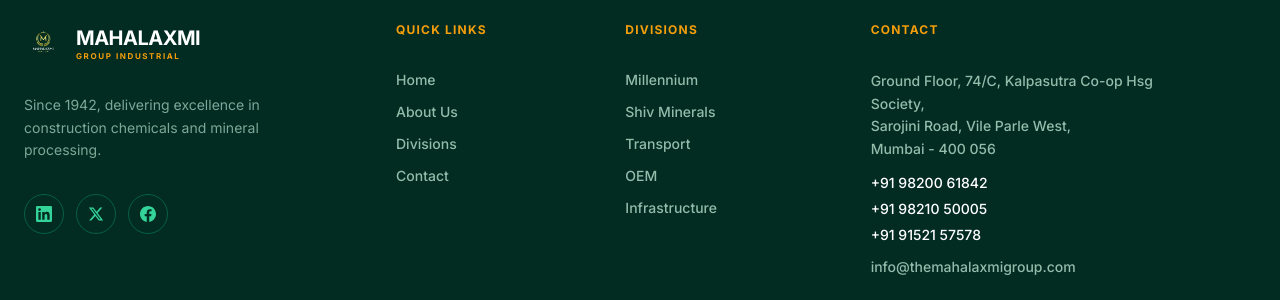
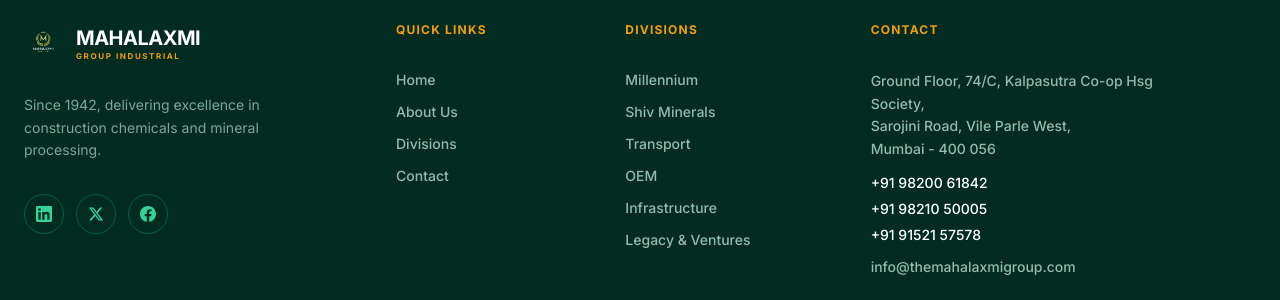
Before and after one commit to noobhacker02/MahaLXM-Hosting, a React (Vite) app: page / in a window 1280 px wide. Shown: the part 4976-5276 px from the top of the page. Built offline with nearby package versions, Linux system fonts and the light colour scheme; the HTML template or start-up script is replaced by a standard one.

Commit message:
Update Navbar and Footer links

```diff
--- a/src/App.jsx
+++ b/src/App.jsx
@@ -1185,7 +1185,8 @@
       n: 'Divisions', v: 'divisions', sub: [
         { n: 'Construction Chemicals', v: 'chemicals' }, { n: 'OEM Manufacturing', v: 'oem' },
         { n: 'Mahalaxmi Millennium', v: 'millennium' }, { n: 'Shiv Minerals', v: 'shiv' },
-        { n: 'Transport & Logistics', v: 'transport' }, { n: 'Infrastructure', v: 'infra' }
+        { n: 'Transport & Logistics', v: 'transport' }, { n: 'Infrastructure', v: 'infra' },
+        { n: 'Legacy & Ventures', v: 'legacy' }
       ]
     },
     { n: 'Solutions', v: 'applications' },
@@ -1211,7 +1212,8 @@
         { n: 'Mahalaxmi Millennium', v: 'millennium', i: <HardHat size={16} /> },
         { n: 'Shiv Minerals', v: 'shiv', i: <Microscope size={16} /> },
         { n: 'Transport & Logistics', v: 'transport', i: <Truck size={16} /> },
-        { n: 'Infrastructure', v: 'infra', i: <Building2 size={16} /> }
+        { n: 'Infrastructure', v: 'infra', i: <Building2 size={16} /> },
+        { n: 'Legacy & Ventures', v: 'legacy', i: <Briefcase size={16} /> }
       ].filter(item => siteMode === 'group_only' ? item.v !== 'chemicals' : true)
     },
     'Catalogue': {
@@ -2766,7 +2768,7 @@
           <div>
             <h2 className="text-xs font-bold uppercase tracking-widest text-amber-500 mb-4 md:mb-8">Divisions</h2>
             <ul className="space-y-3 text-emerald-100/70 text-sm font-medium">
-              {[{ n: 'Construction Chemicals', v: 'chemicals' }, { n: 'Millennium', v: 'millennium' }, { n: 'Shiv Minerals', v: 'shiv' }, { n: 'Transport', v: 'transport' }, { n: 'OEM', v: 'oem' }, { n: 'Infrastructure', v: 'infra' }].filter(l => siteMode === 'group_only' ? l.v !== 'chemicals' : true).map(l => (
+              {[{ n: 'Construction Chemicals', v: 'chemicals' }, { n: 'Millennium', v: 'millennium' }, { n: 'Shiv Minerals', v: 'shiv' }, { n: 'Transport', v: 'transport' }, { n: 'OEM', v: 'oem' }, { n: 'Infrastructure', v: 'infra' }, { n: 'Legacy & Ventures', v: 'legacy' }].filter(l => siteMode === 'group_only' ? l.v !== 'chemicals' : true).map(l => (
                 <li key={l.n}><button onClick={() => { setView(l.v); window.scrollTo(0, 0); }} className="hover:text-white hover:translate-x-1 transition-all block">{l.n}</button></li>
               ))}
             </ul>
```
